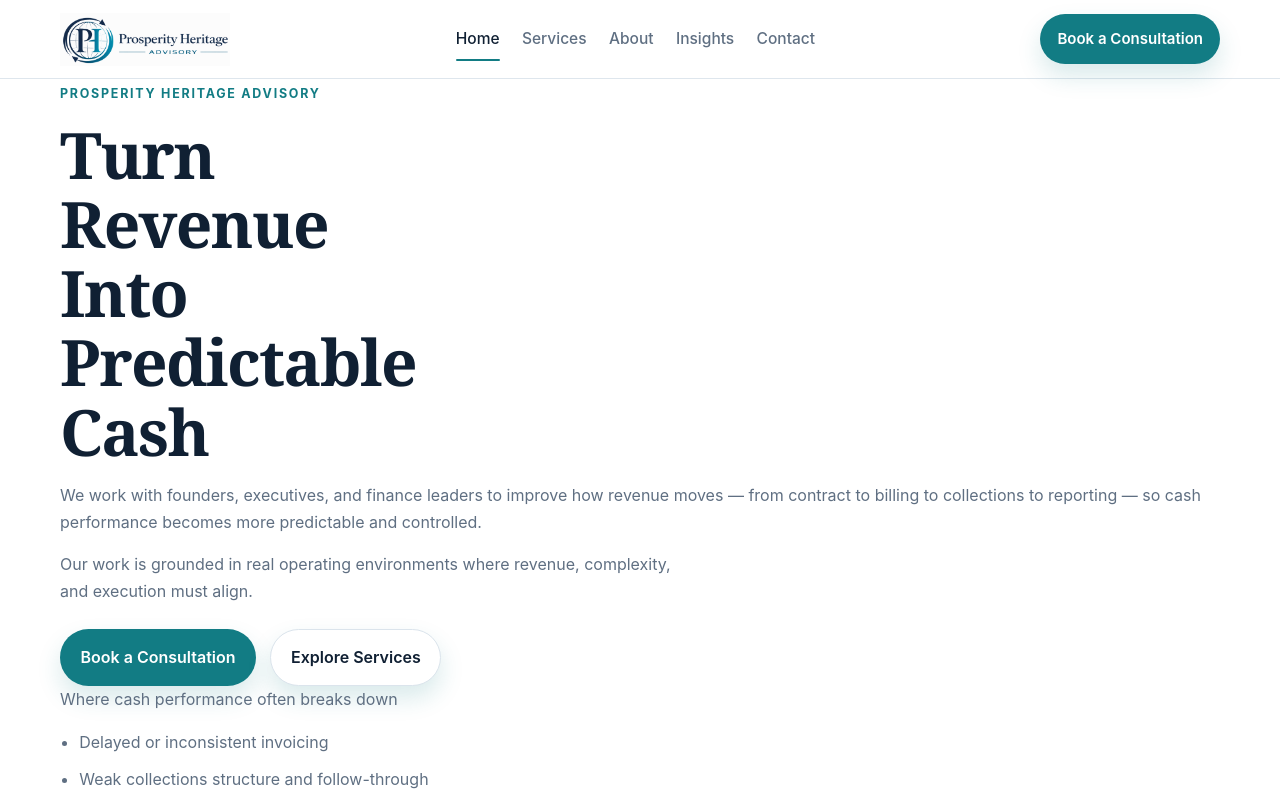
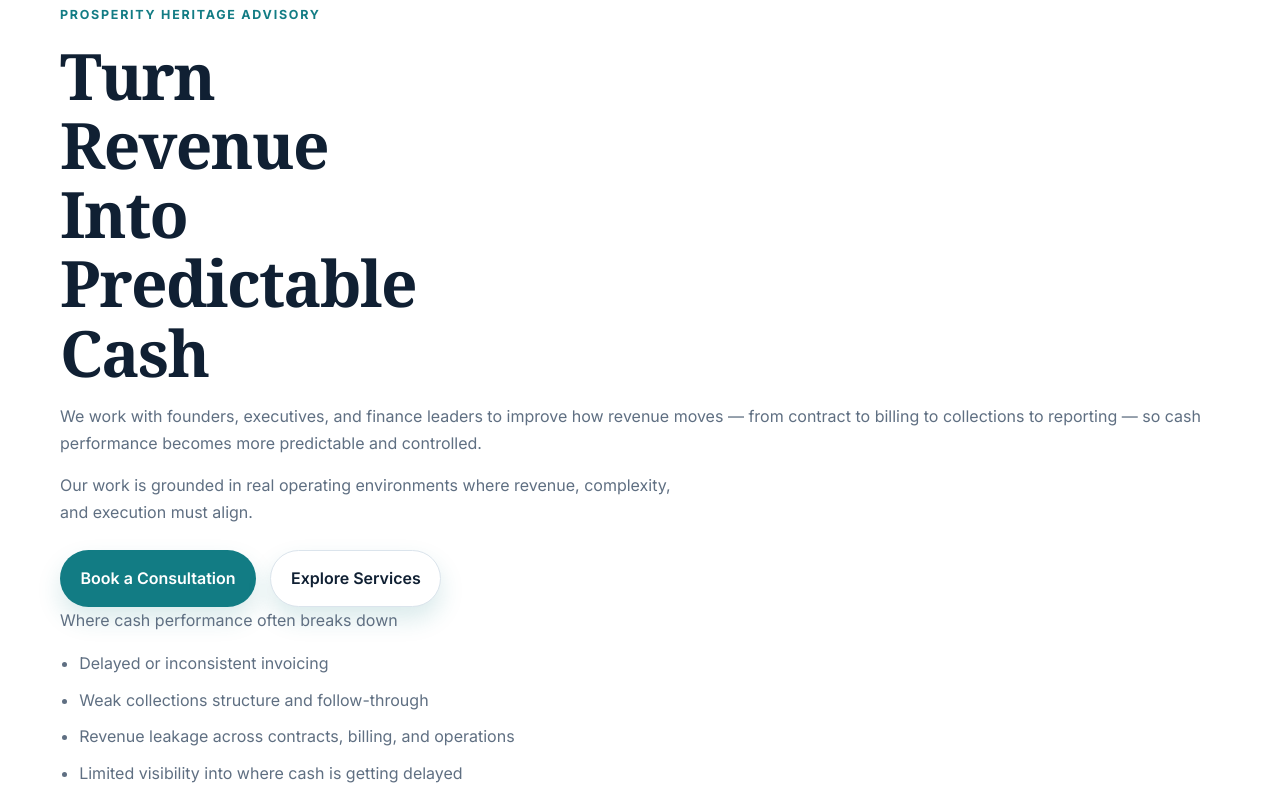
Before and after one commit to pjechete/prosperity-heritage-Advisory-Services, a Next.js app: page / in a window 1280 px wide. Shown: the top 800 px of the page. Built offline with nearby package versions, Linux system fonts and the light colour scheme.

Commit message:
Update layout.tsx

```diff
--- a/src/app/layout.tsx
+++ b/src/app/layout.tsx
@@ -1,25 +1,19 @@
-import './globals.css'
-import type { Metadata } from 'next'
-import Navbar from './components/Navbar'
-import Footer from './components/Footer'
+import "./globals.css";
+import { Inter } from "next/font/google";
 
-export const metadata: Metadata = {
-  title: 'Prosperity Heritage Advisory',
-  description: 'Turn Revenue Into Predictable Cash',
-}
+const inter = Inter({
+  subsets: ["latin"],
+  display: "swap",
+});
 
 export default function RootLayout({
   children,
-}: Readonly<{
-  children: React.ReactNode
-}>) {
+}: {
+  children: React.ReactNode;
+}) {
   return (
     <html lang="en">
-      <body>
-        <Navbar />
-        {children}
-        <Footer />
-      </body>
+      <body className={inter.className}>{children}</body>
     </html>
-  )
+  );
 }
```
